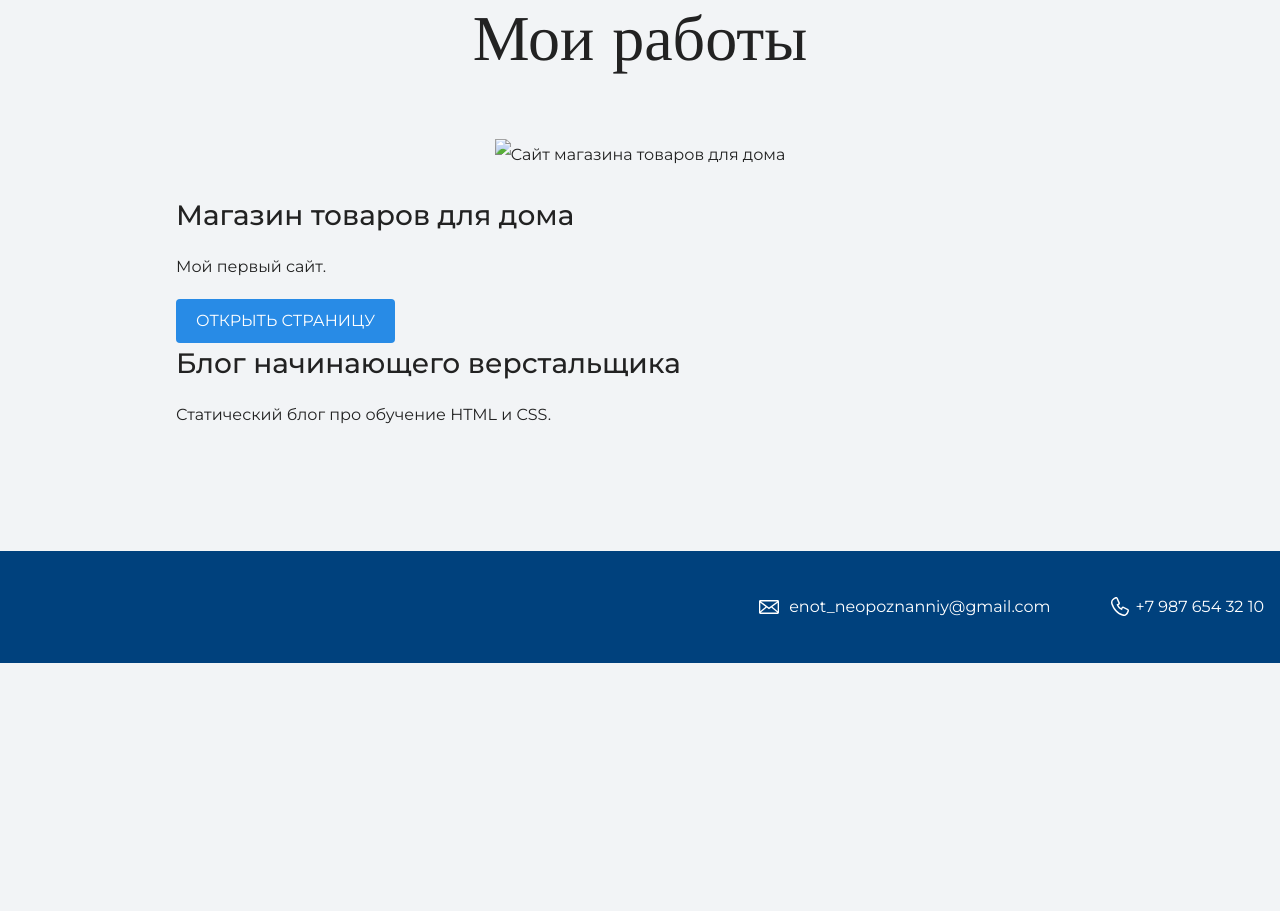
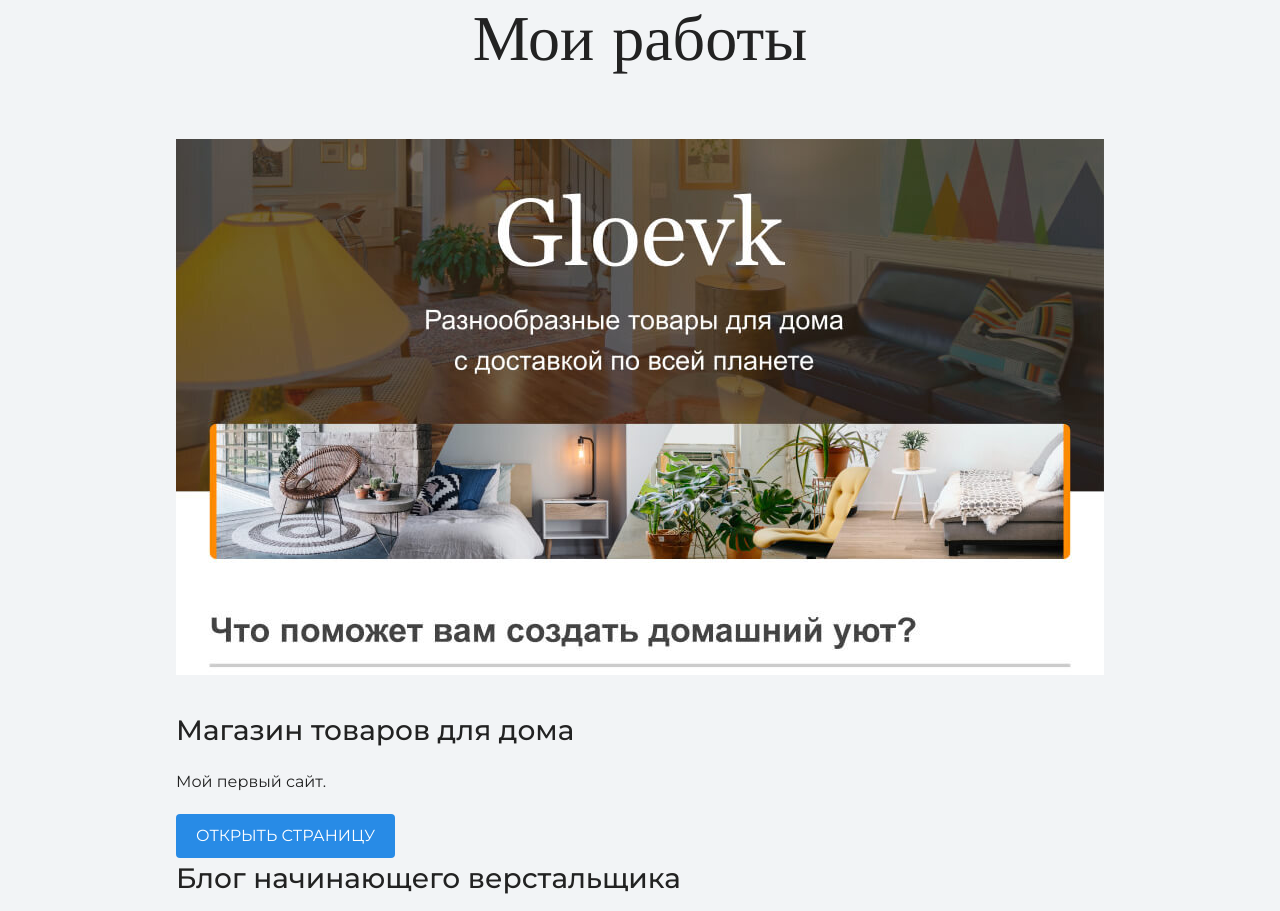
Before and after one commit to AlienExpress/new-frontiers, a plain HTML site: page index.html in a window 1280 px wide. Shown: the part 2068-2979 px from the top of the page. Before the commit the page ends 2731 px from the top, so only its background shows below. Drawn offline with nearby package versions, Linux system fonts and the light colour scheme; files whose address does not match are found by name.

Commit message:
Update index.html

```diff
--- a/index.html
+++ b/index.html
@@ -39,7 +39,7 @@
 <div class="container">
       <h2 class="subheading">Мои работы</h2>
 <figure class="project-image">
-  <img src="files/project.jpg" width="928" height="536" alt="Cайт магазина товаров для дома">
+  <img src="project.jpg" width="928" height="536" alt="Cайт магазина товаров для дома">
 </figure>
       <h3>Магазин товаров для дома</h3>
       <p>Мой первый сайт.</p>
```
